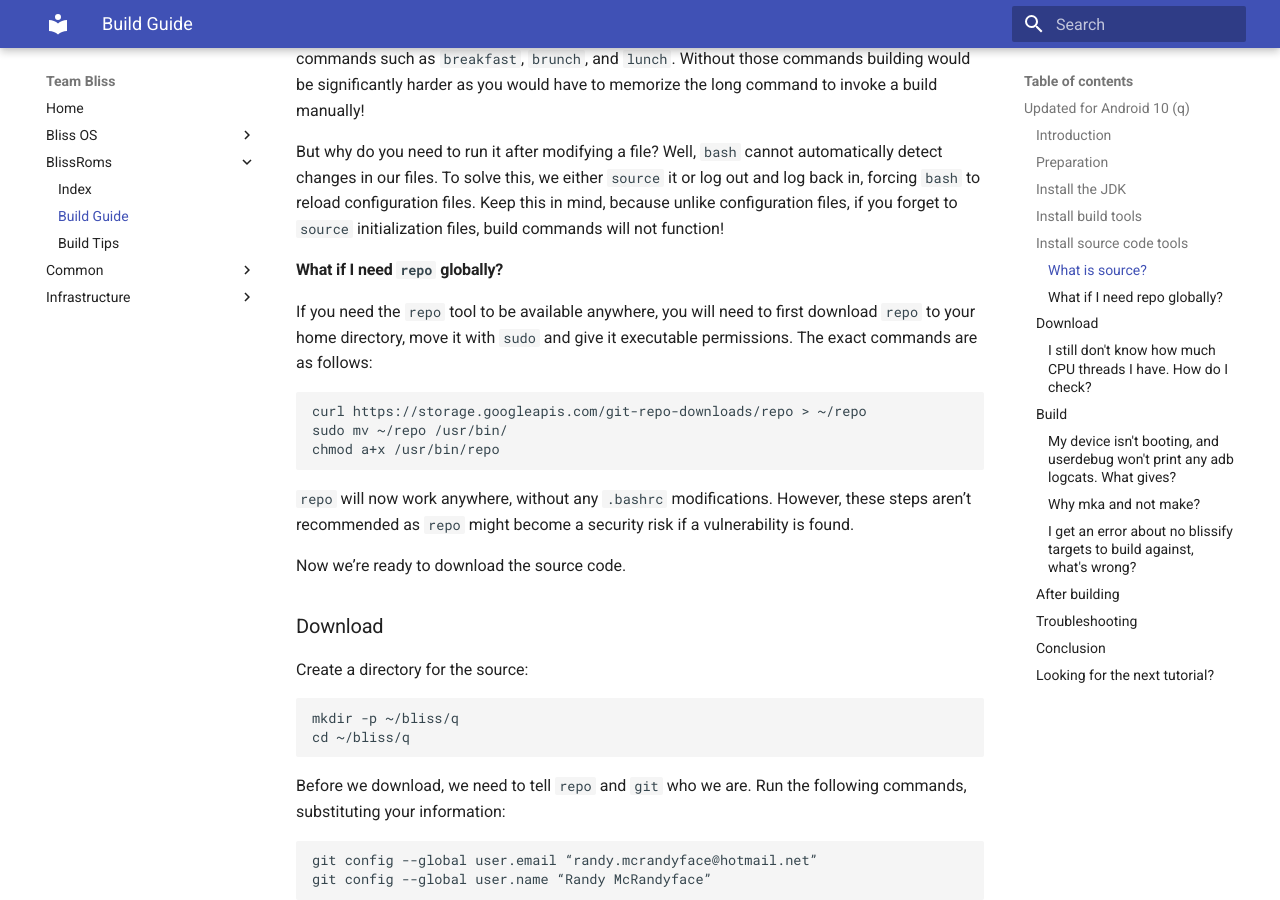
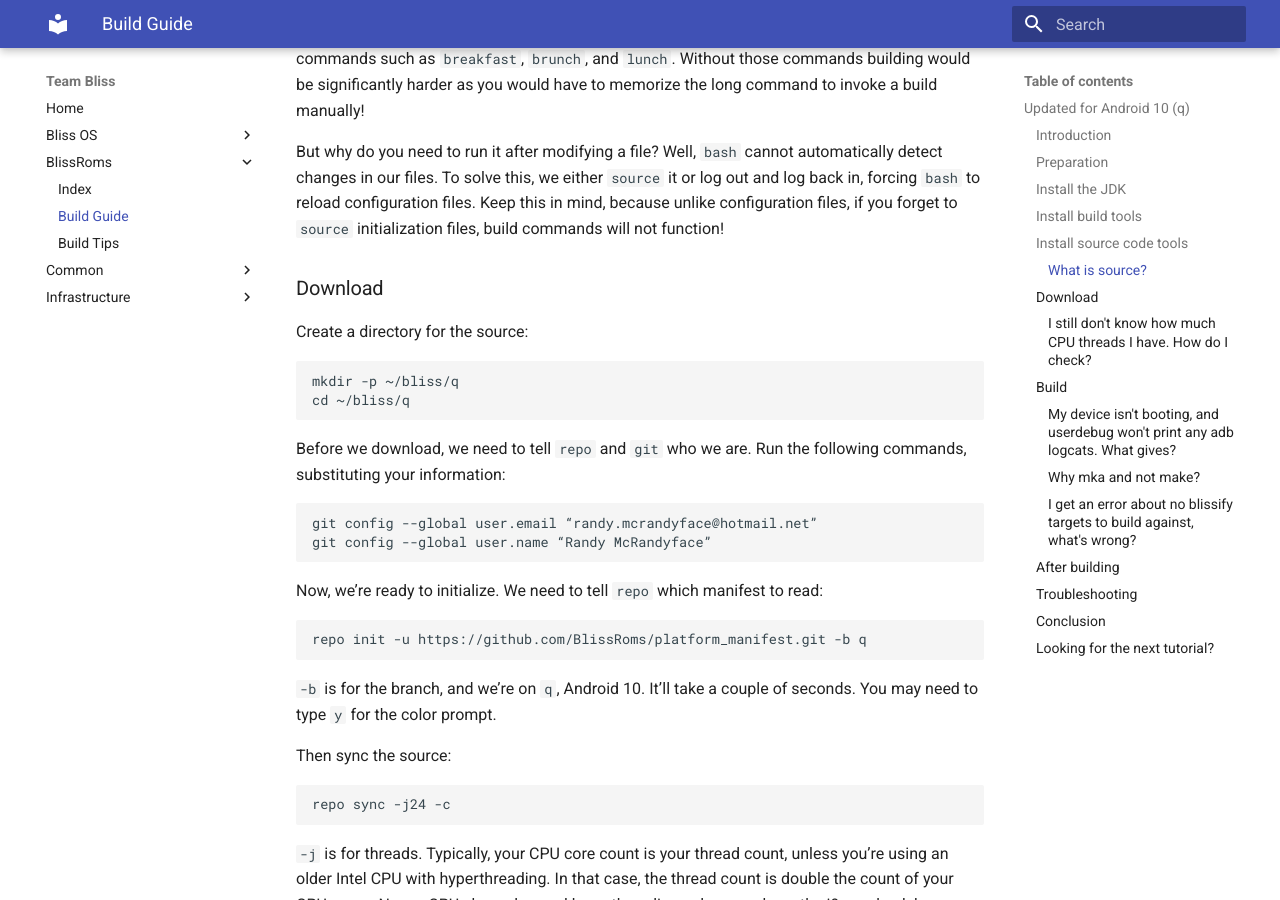
Before and after one commit to BlissRoms/Documentation-old, an MkDocs documentation site: the page built from docs/BlissRoms/build-guide.md, in a window 1280 px wide and 900 px high, scrolled down 2051 px. Built offline with MkDocs 1.6.1 and Material for MkDocs 9.7.7, drawn with Linux system fonts in a browser that asks for light colours.

Commit message:
BlissRoms: Remove global repo command
This is a VERY bad idea. Do not recommend to new builders
Change-Id: Ibddde2b0227641f22e4c5af9bc8a0c9b39e2c589

```diff
--- a/docs/BlissRoms/build-guide.md
+++ b/docs/BlissRoms/build-guide.md
@@ -67,18 +67,6 @@ Which can be shortened to:
 `source` is a `bash` command to read aliases, functions, and commands from the specified file. Typically, you'll supply `bash` with a configuration file such as `.bashrc` or `.bash_profile`, or an initialization file such as `envsetup.sh`. The difference is that while the configuration file lists configuration and user-defined aliases and functions, initialization files typically hold build commands such as `breakfast`, `brunch`, and `lunch`. Without those commands building would be significantly harder as you would have to memorize the long command to invoke a build manually!
 
 But why do you need to run it after modifying a file? Well, `bash` cannot automatically detect changes in our files. To solve this, we either `source` it or log out and log back in, forcing `bash` to reload configuration files. Keep this in mind, because unlike configuration files, if you forget to `source` initialization files, build commands will not function!
-
-#### What if I need `repo` globally?
-
-If you need the `repo` tool to be available anywhere, you will need to first download `repo` to your home directory, move it with `sudo` and give it executable permissions. The exact commands are as follows:
-
-    curl https://storage.googleapis.com/git-repo-downloads/repo > ~/repo
-    sudo mv ~/repo /usr/bin/
-    chmod a+x /usr/bin/repo
-
-`repo` will now work anywhere, without any `.bashrc` modifications. However, these steps aren’t recommended as `repo` might become a security risk if a vulnerability is found.
-
-Now we’re ready to download the source code.
 
 ### Download
 
```
